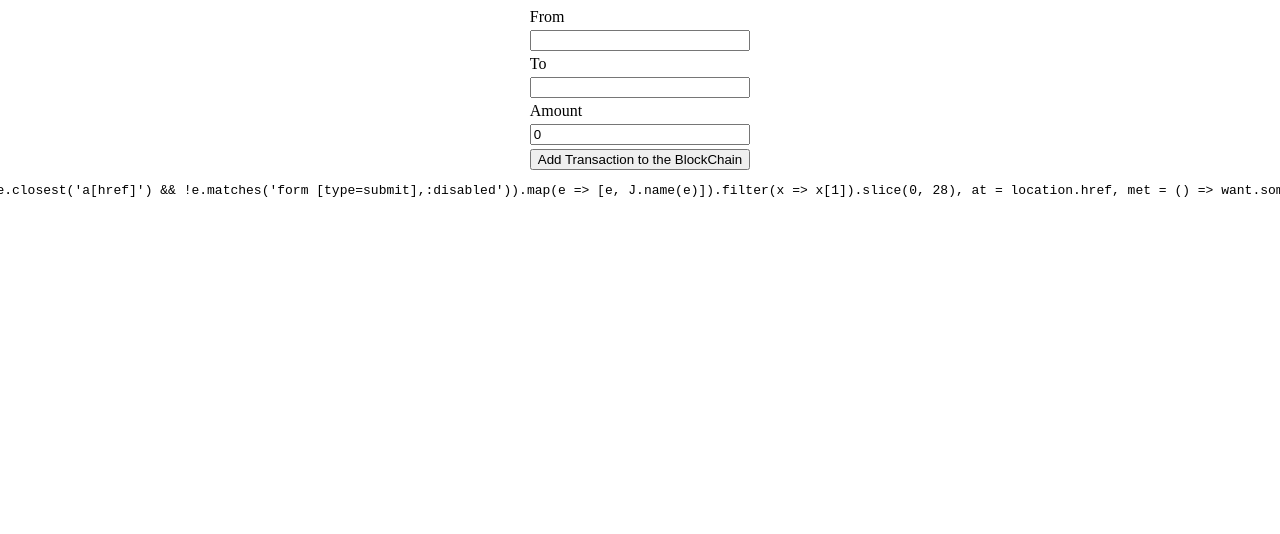
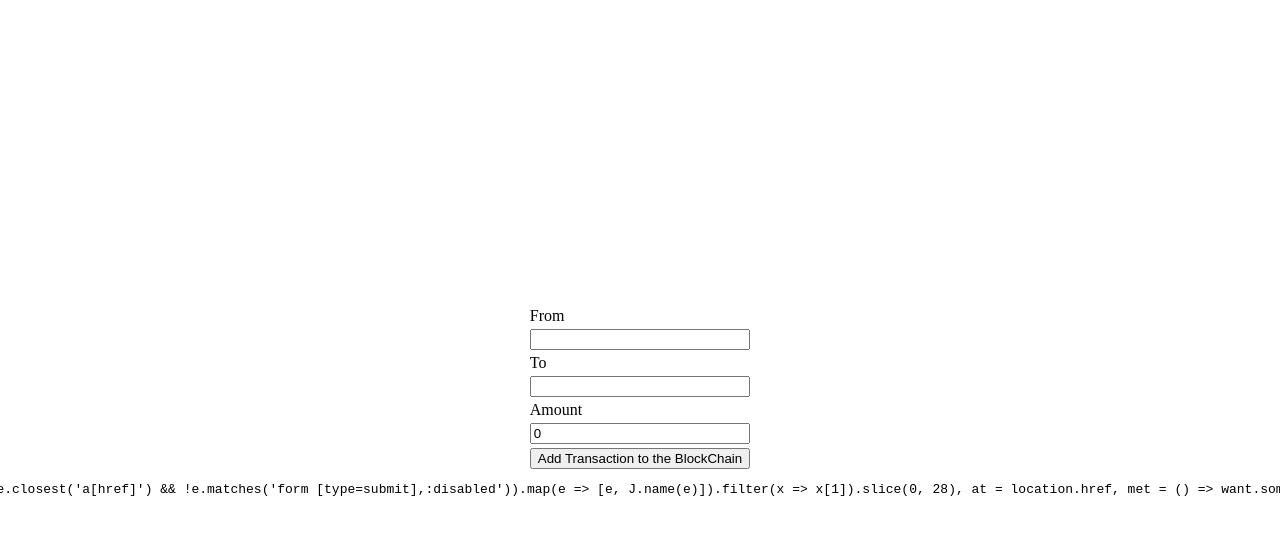
Before and after one commit to lockedNLevered/rusty-chain, a React (Create React App) app in the folder client/: page / in a window 1280 px wide. Shown: the top 534 px of the page. Built offline with nearby package versions, Linux system fonts and the light colour scheme.

Commit message:
improvements to ui

```diff
--- a/client/src/index.css
+++ b/client/src/index.css
@@ -3,6 +3,7 @@
 	flex-direction: column;
 	align-items: center;
 	justify-content: center;
+	height: 100vh;
 }
 
 .form {
@@ -12,6 +13,6 @@
 }
 
 .data {
-	overflow-y: scroll;
+	overflow-y: auto;
 	max-height: 70vh;
 }
```
Also changed, not shown: 1 other file (tests, documents, lock files or other folders).
